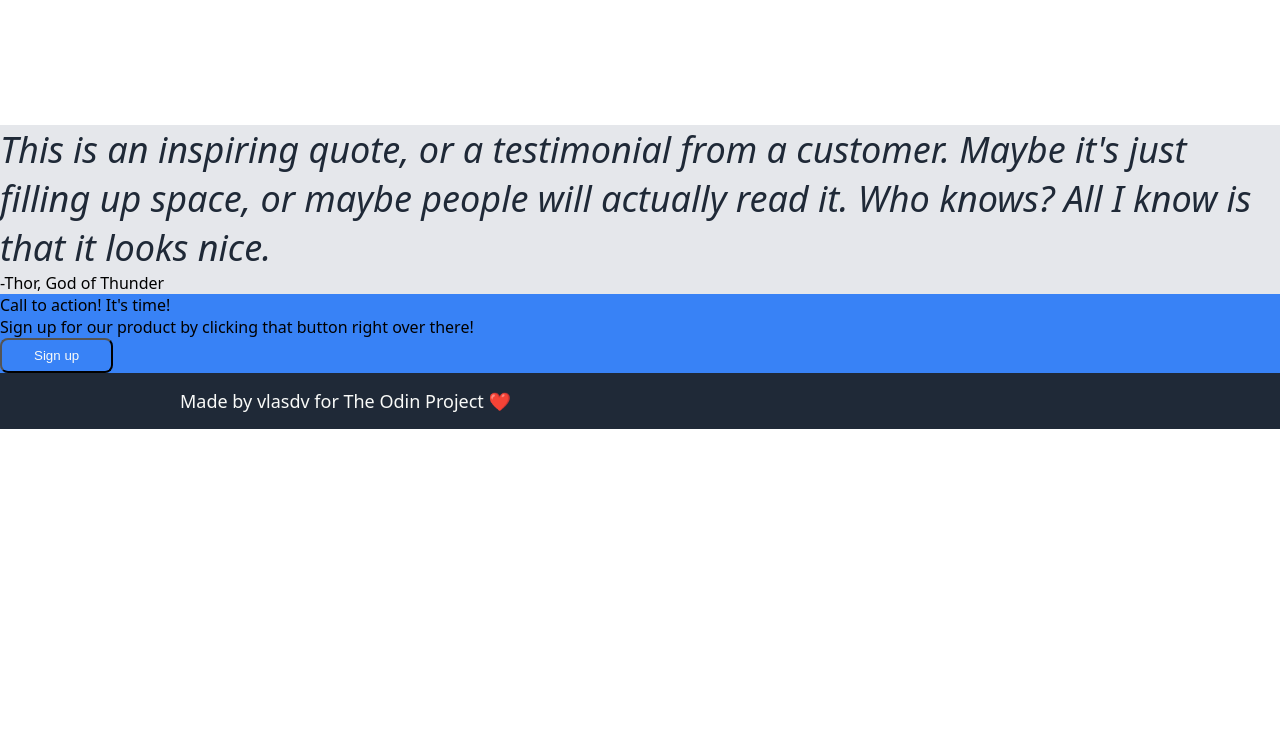
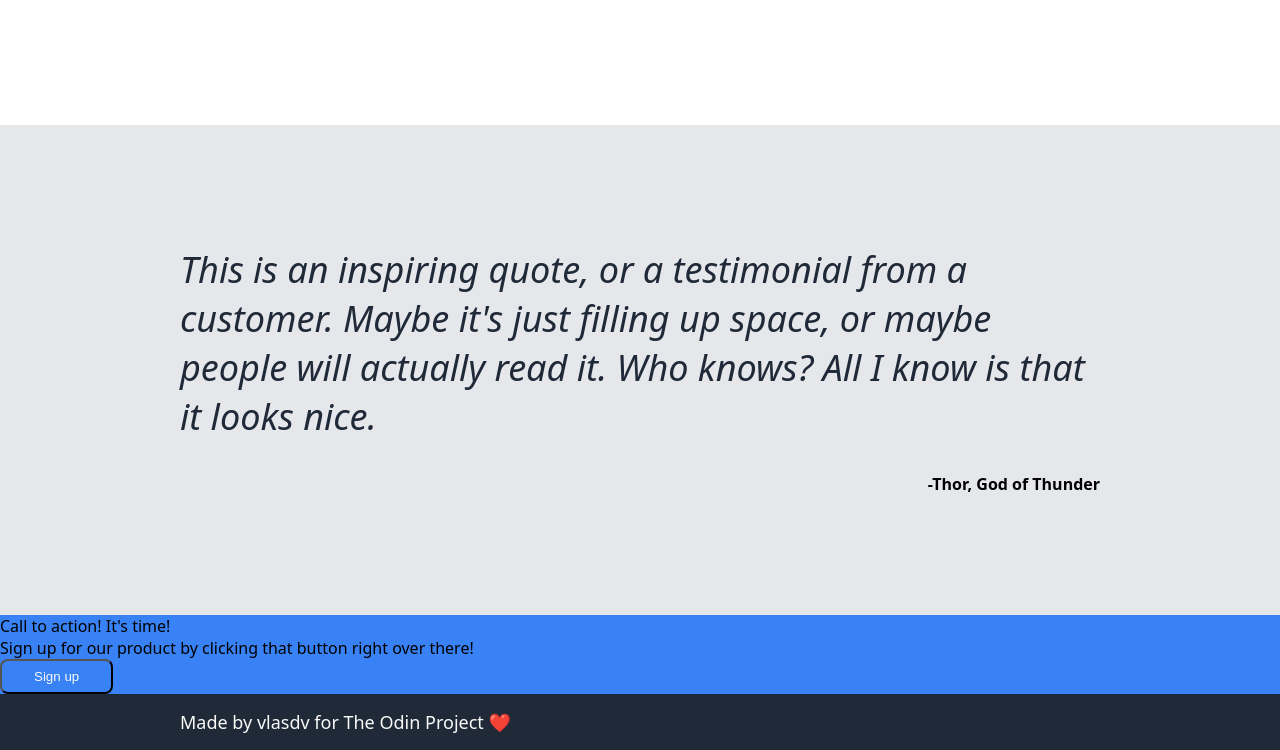
Before and after one commit to vlasdv/top_landing, a plain HTML site: page index.html in a window 1280 px wide. Shown: the part 1505-2255 px from the top of the page. Before the commit the page ends 1934 px from the top, so only its background shows below. Drawn offline with Linux system fonts and the light colour scheme.

Commit message:
Add css for quote

```diff
--- a/index.html
+++ b/index.html
@@ -50,10 +50,8 @@
   </div>
 
   <div class="quote">
-    <div class="quote-block">
-      <div class="quote-text">This is an inspiring quote, or a testimonial from a customer. Maybe it's just filling up space, or maybe people will actually read it. Who knows? All I know is that it looks nice.</div>
-      <div class="quote-author">-Thor, God of Thunder</div>
-    </div>
+    <div class="quote-text">This is an inspiring quote, or a testimonial from a customer. Maybe it's just filling up space, or maybe people will actually read it. Who knows? All I know is that it looks nice.</div>
+    <div class="quote-author">-Thor, God of Thunder</div>
   </div>
 
   <div class="signup">
--- a/static/styles.css
+++ b/static/styles.css
@@ -76,6 +76,19 @@ body {
   height: 300px;
 }
 
+.quote {
+  padding: 120px 180px;
+}
+
+.quote-text {
+  margin-bottom: 32px;
+}
+
+.quote-author {
+  text-align: right;
+  font-weight: 800;
+}
+
 .main-text,
 .secondary-text {
   color: #F9FAF8;
```
